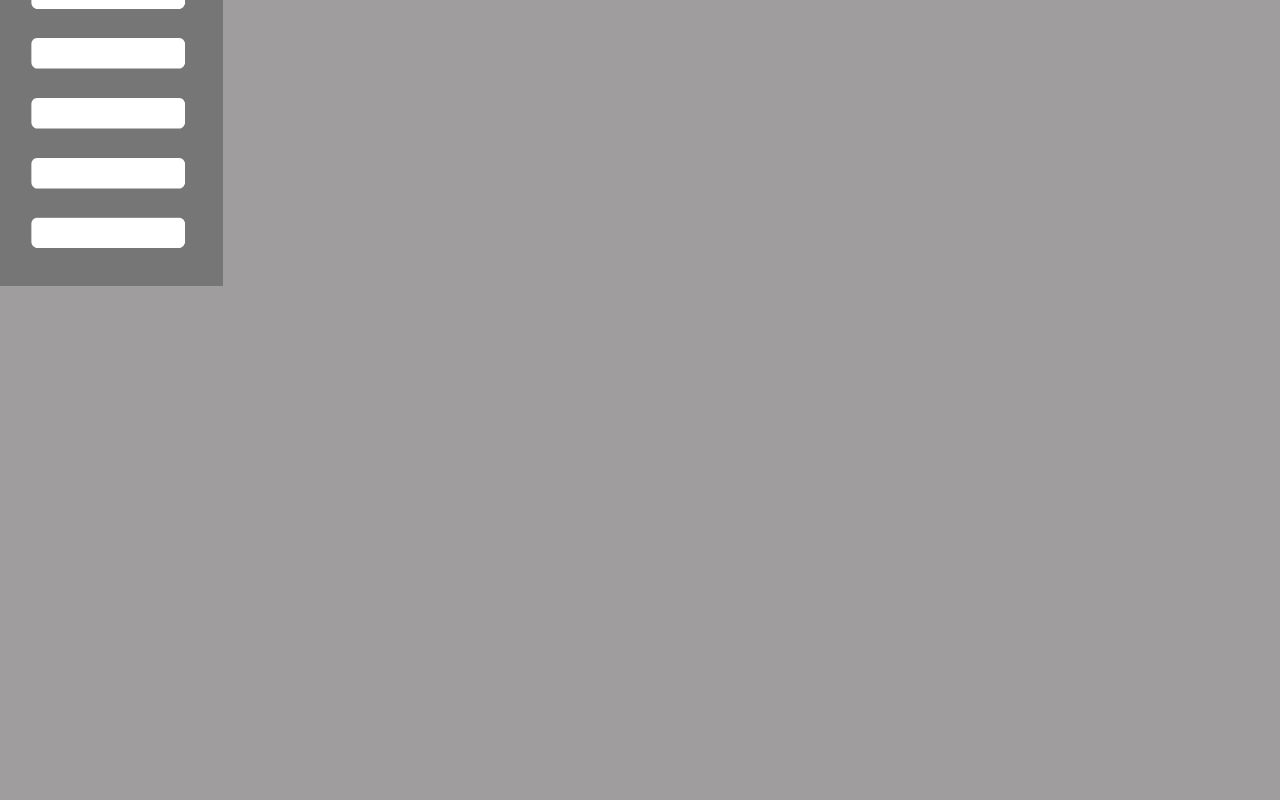
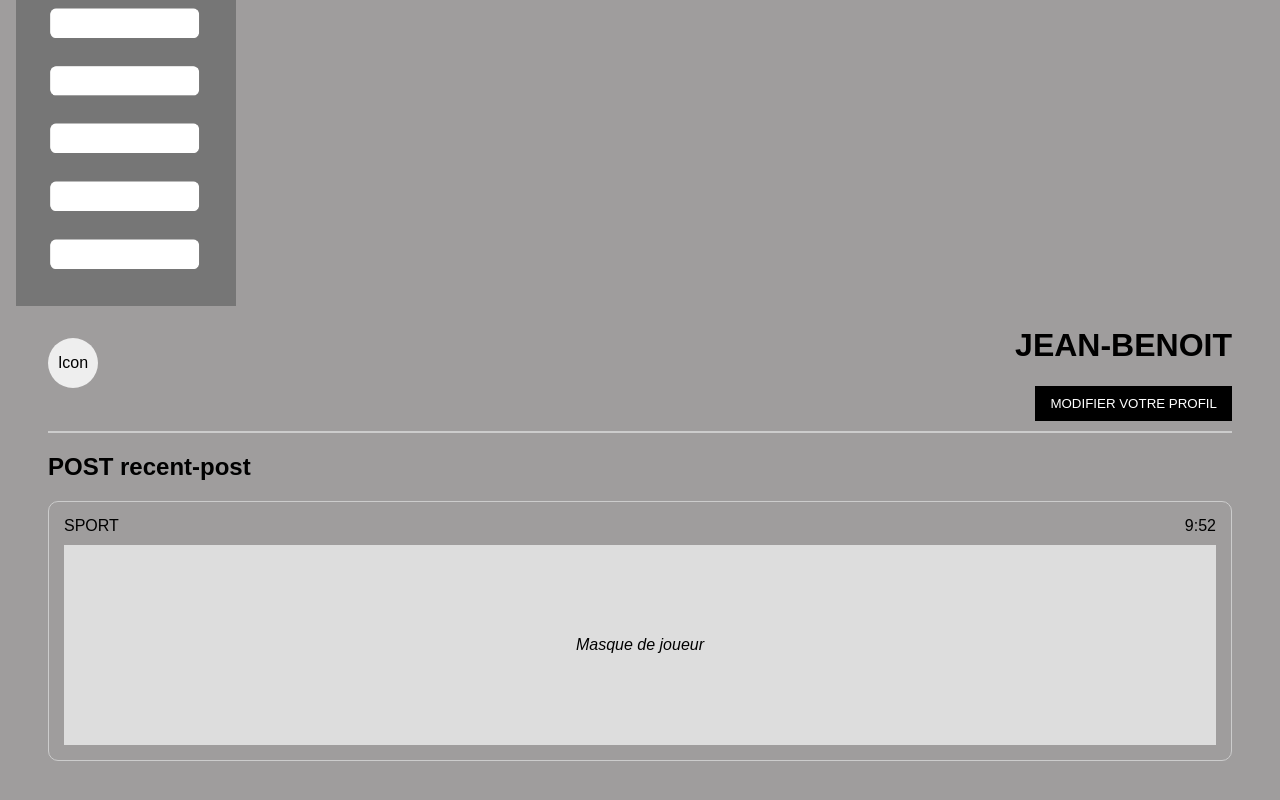
Before and after one commit to Raphiloulou/yowl, a Vue app in the folder yowl/: page / in a window 1280 px wide. Shown: the part 272-1072 px from the top of the page. Before the commit the page ends 800 px from the top, so only its background shows below. Built offline with nearby package versions, Linux system fonts and the light colour scheme.

Commit message:
postfrontcss

```diff
--- a/yowl/src/App.vue
+++ b/yowl/src/App.vue
@@ -1,18 +1,21 @@
 <template>
 <SectionHeader />
 <SectionAccueil />
+<SectionImg />
 
 </template>
 
 <script>
 import SectionHeader from './components/SectionHeader.vue'
 import SectionAccueil from'./components/SectionAccueil.vue'
+import SectionImg from'./components/SectionImg.vue'
 
 export default {
   name: 'App',
   components: {
     SectionHeader,
     SectionAccueil,
+    SectionImg,
   }
 }
 </script>
--- /dev/null
+++ b/yowl/src/components/SectionImg.vue
@@ -0,0 +1,94 @@
+<template>
+    <div id="app">
+      <header class="profile-header">
+        <div class="profile-icon">
+          <div class="icon-placeholder">Icon</div>
+        </div>
+        <div class="profile-info">
+          <h1>JEAN-BENOIT</h1>
+          <button class="edit-profile-btn">MODIFIER VOTRE PROFIL</button>
+        </div>
+      </header>
+      <div class="recent-post">
+        <h2>POST recent-post</h2>
+        <div class="post-card">
+          <div class="post-header">
+            <span class="post-category">SPORT</span>
+            <span class="post-time">9:52</span>
+          </div>
+          <div class="post-content">
+            <div class="mask-placeholder">Masque de joueur</div>
+          </div>
+        </div>
+      </div>
+    </div>
+  </template>
+
+  <script>
+  export default {
+    name: "SectionImg",
+  };
+  </script>
+
+  <style>
+  #app {
+    font-family: Arial, sans-serif;
+    padding: 20px;
+  }
+
+  .profile-header {
+    display: flex;
+    align-items: center;
+    justify-content: space-between;
+    border-bottom: 2px solid #ccc;
+    padding-bottom: 10px;
+  }
+
+  .profile-icon .icon-placeholder {
+    width: 50px;
+    height: 50px;
+    background-color: #eee;
+    border-radius: 50%;
+    display: flex;
+    align-items: center;
+    justify-content: center;
+  }
+
+  .profile-info {
+    text-align: right;
+  }
+
+  .edit-profile-btn {
+    background-color: black;
+    color: white;
+    border: none;
+    padding: 10px 15px;
+    cursor: pointer;
+  }
+
+  .recent-post {
+    margin-top: 20px;
+  }
+
+  .post-card {
+    border: 1px solid #ccc;
+    padding: 15px;
+    border-radius: 10px;
+  }
+
+  .post-header {
+    display: flex;
+    justify-content: space-between;
+    margin-bottom: 10px;
+  }
+
+  .mask-placeholder {
+    width: 100%;
+    height: 200px;
+    background-color: #ddd;
+    display: flex;
+    align-items: center;
+    justify-content: center;
+    font-style: italic;
+  }
+  </style>
```
